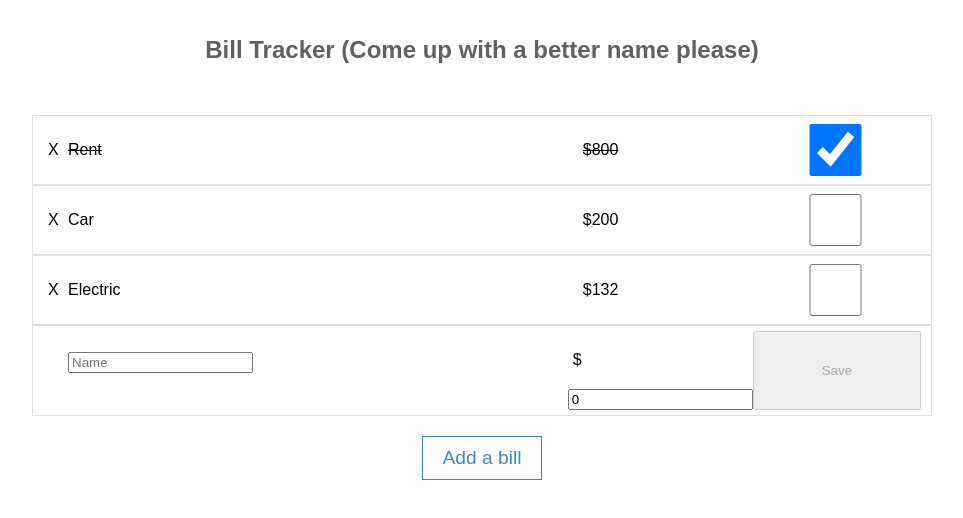
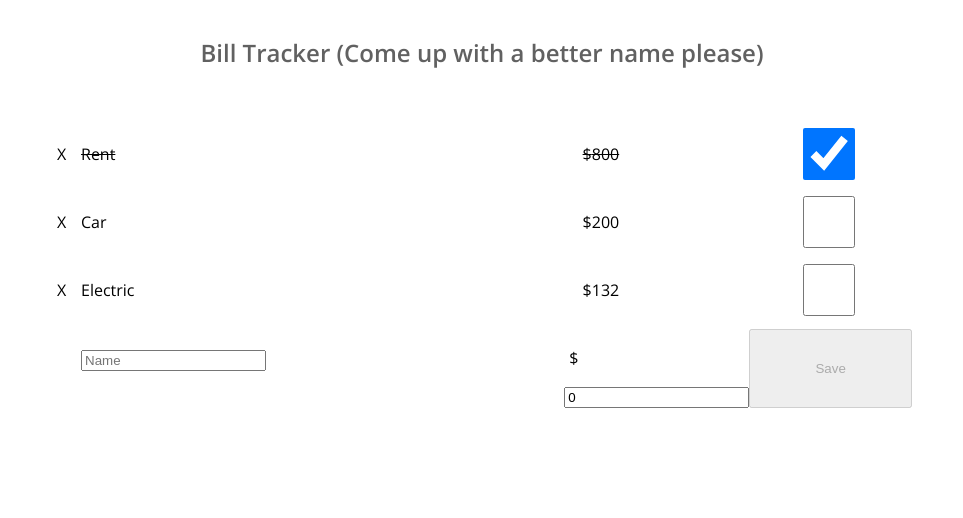
Before and after one commit to krames12/bill-tracker, a React (Create React App) app: page / in a window 1280 px wide. Shown: the top 518 px of the page, without its empty margins (158-1121 px from the left). Built offline with nearby package versions, Linux system fonts and the light colour scheme.

Commit message:
slight styling changes, added feather icons

```diff
--- a/package.json
+++ b/package.json
@@ -5,6 +5,7 @@
   "dependencies": {
     "react": "^16.4.1",
     "react-dom": "^16.4.1",
+    "react-feather": "^1.1.1",
     "react-scripts": "1.1.4"
   },
   "scripts": {
--- a/public/index.html
+++ b/public/index.html
@@ -19,7 +19,7 @@
       work correctly both with client-side routing and a non-root public URL.
       Learn how to configure a non-root public URL by running `npm run build`.
     -->
-    <title>React App</title>
+    <title>Bill Trakcer</title>
   </head>
   <body>
     <noscript>
--- a/src/App.css
+++ b/src/App.css
@@ -1,6 +1,21 @@
+@import url('https://fonts.googleapis.com/css?family=Open+Sans:400,600');
+
 body {
   box-sizing: border-box;
+  font-family: 'Open Sans', sans-serif;
 }
+/* Utility Classes */
+
+.paid-bill {
+  text-decoration: line-through;
+}
+
+.icon {
+  cursor: pointer;
+  user-select: none;
+}
+
+/* General Styles */
 
 .App-header {
   background-color: white;
@@ -13,27 +28,24 @@
   font-size: 1.5em;
 }
 
-.paid-bill {
-  text-decoration: line-through;
-}
-
-.icon {
-  cursor: pointer;
-  user-select: none;
-}
-
-#bills-container {
+#container {
   margin: 0 auto;
   max-width: 900px;
   min-width: 320px;
+  width: 90%;
+  margin: 0 auto;
+}
+
+/* Bill styles */
+
+#bills-container {
   padding: 15px;
 }
 
 .bill-item {
   display: grid;
-  grid-template-columns: 20px 3fr 1fr 1fr;
-  border: 1px solid #E0E0E0;
-  padding: 5px 10px;
+  grid-template-columns: 24px 3fr 1fr 1fr;
+  padding: 5px;
   line-height: 1em;
 }
 
--- a/src/components/App.js
+++ b/src/components/App.js
@@ -9,7 +9,9 @@
         <header className="App-header">
           <h1 className="App-title">Bill Tracker (Come up with a better name please)</h1>
         </header>
-        <BillContainer />
+        <div id="container">
+          <BillContainer />
+        </div>
       </div>
     );
   }
--- a/src/components/BillContainer.js
+++ b/src/components/BillContainer.js
@@ -65,7 +65,7 @@
           <p>You have no bills</p>
         }
         <BillEdit clickHandler={this.addBill} />
-        <button id="button-add-bill">Add a bill</button>
+        {/* <button id="button-add-bill">Add a bill</button> */}
       </div>
     )
   };
```
Also changed, not shown: 1 other file (tests, documents, lock files or other folders).
